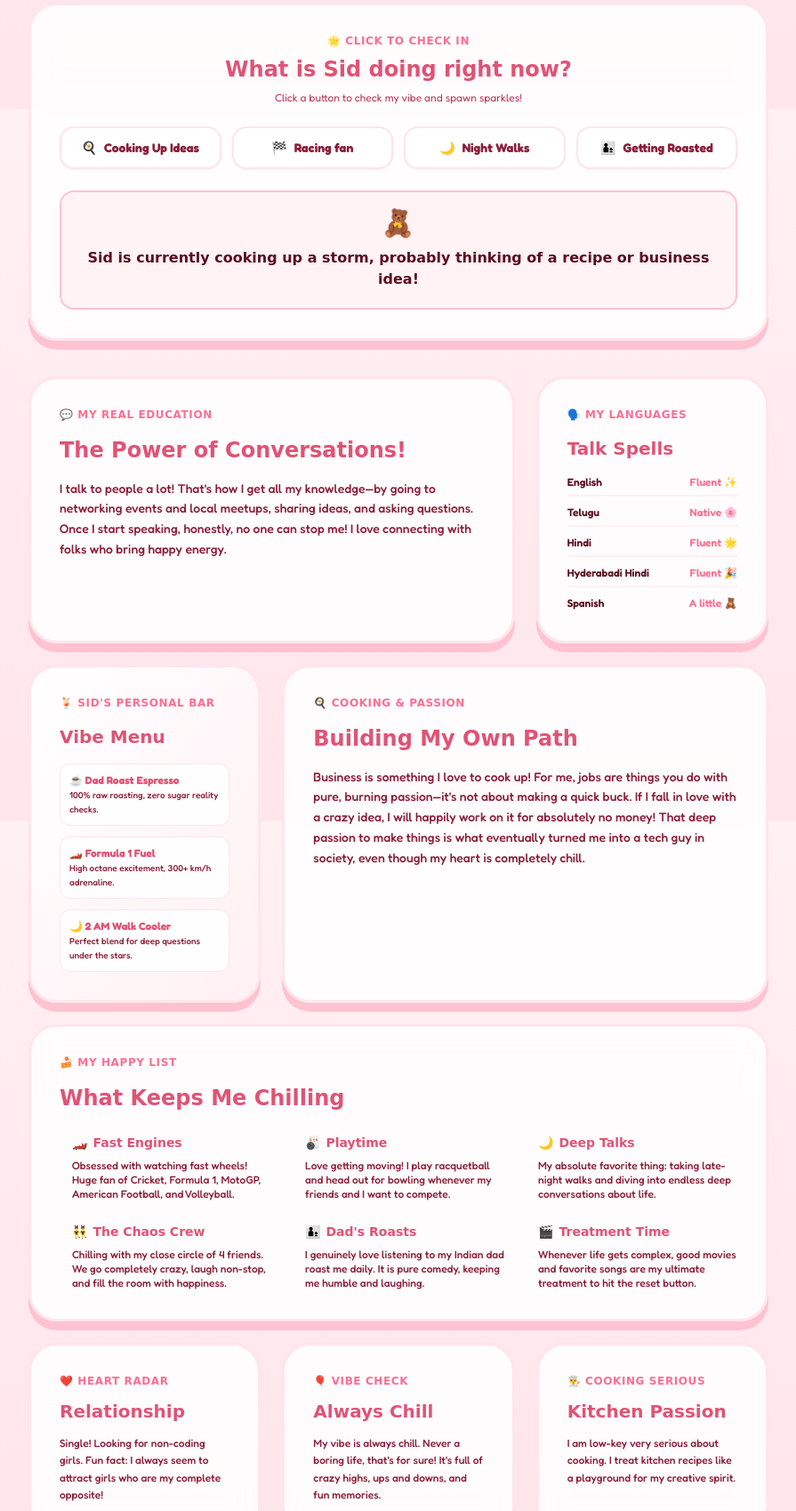
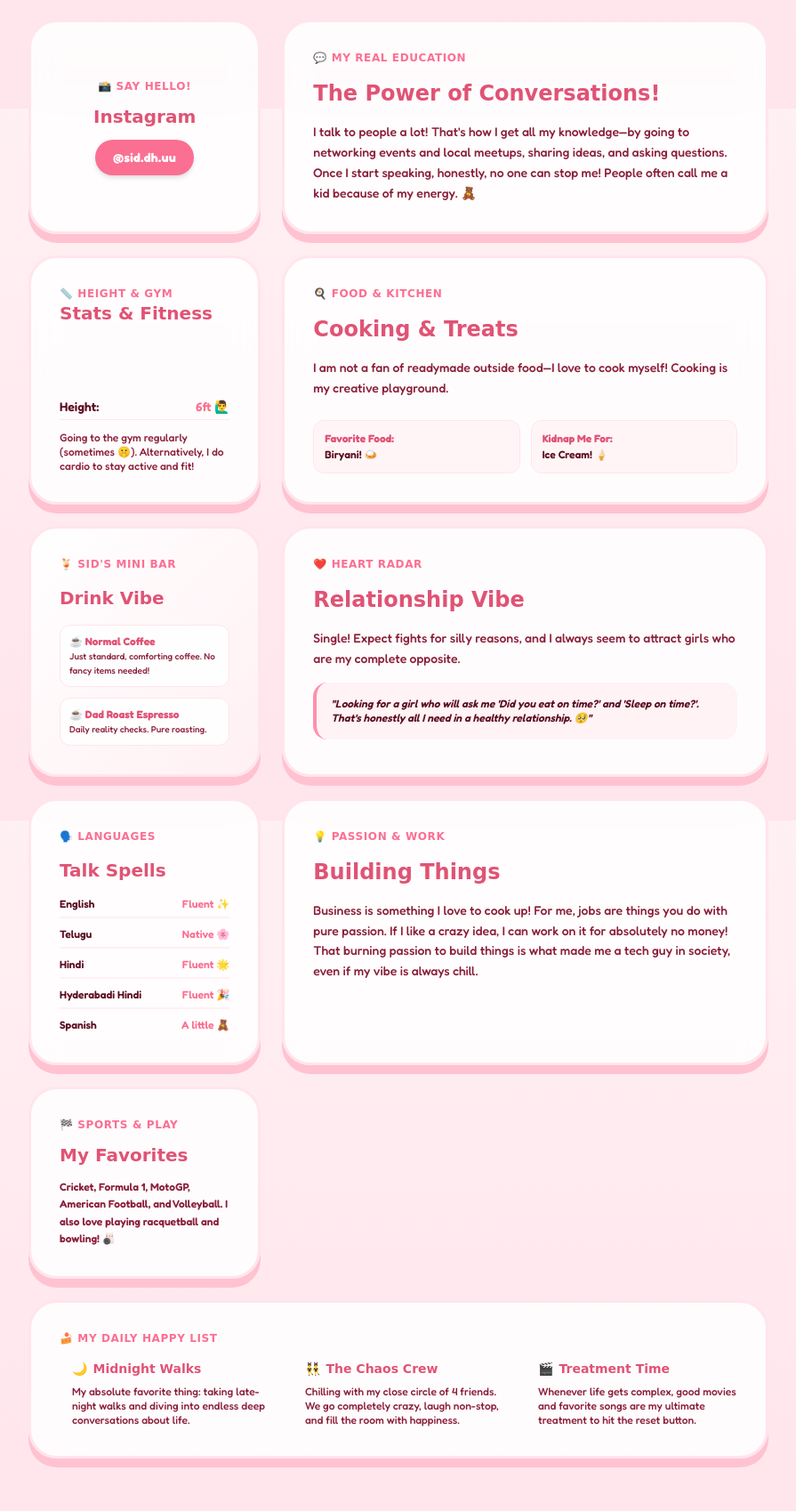
Before and after one commit to redsid5/siddartha-portfolio, a website: page sid.html in a window 1280 px wide. Shown: the part 678-2376 px from the top of the page at 89% size, without its empty margins (192-1087 px from the left). Drawn offline with nearby package versions, Linux system fonts and the light colour scheme; a web font is replaced by a local one.

Commit message:
style: update sid.html with final bio details, height, fitness routine, food details, and instagram link

```diff
--- a/sid.html
+++ b/sid.html
@@ -120,8 +120,8 @@
             <a href="index.html" class="text-pookie-500 hover:text-pookie-700 transition-colors flex items-center gap-1.5 px-3 py-1.5 rounded-full hover:bg-pookie-50">
                 <span>🏡</span> <span class="hidden sm:inline">Back Home</span>
             </a>
-            <a href="mailto:Siddarth.lbf341@gmail.com" class="text-pookie-500 hover:text-pookie-700 transition-colors flex items-center gap-1.5 px-3 py-1.5 rounded-full hover:bg-pookie-50">
-                <span>✉️</span> <span class="hidden sm:inline">Send Hello</span>
+            <a href="https://instagram.com/sid.dh.uu" target="_blank" class="text-pookie-500 hover:text-pookie-700 transition-colors flex items-center gap-1.5 px-3 py-1.5 rounded-full hover:bg-pookie-50">
+                <span>📸</span> <span>@sid.dh.uu</span>
             </a>
         </div>
     </nav>
@@ -143,13 +143,13 @@
 
                 <div class="space-y-4 text-center md:text-left flex-grow">
                     <div class="inline-flex items-center gap-1.5 px-4.5 py-1 rounded-full bg-pookie-50 border-2 border-pookie-200 font-playful text-xs text-pookie-500 font-bold">
-                        💖 Sid's Unfiltered Vibe
+                        💖 Getting to Know Sid
                     </div>
                     <h1 class="text-4xl sm:text-5xl font-extrabold tracking-tight font-playful text-pookie-600">
                         Hi, I'm Sid! ✨
                     </h1>
                     <p class="text-pookie-800 text-lg font-medium leading-relaxed max-w-xl">
-                        Talk to me with my <span class="text-pookie-600 font-bold">AI brain</span>, or just catch me chilling as Sid! Either way, I talk a lot and love sharing real, funny conversations.
+                        This page is about me! Just know what type of kid I am to start a conversation. The better you know me, the best conversation starts! 🌸
                     </p>
                 </div>
             </div>
@@ -166,53 +166,91 @@
             </div>
         </section>
 
-        <!-- Interactive Mood Board Section -->
-        <section class="pookie-card rounded-[2rem] p-6 sm:p-8 space-y-6">
-            <div class="text-center space-y-2">
-                <div class="font-playful text-xs text-pookie-500 font-bold uppercase tracking-wider">🌟 Click To Check In</div>
-                <h3 class="text-2xl font-bold font-playful text-pookie-600">What is Sid doing right now?</h3>
-                <p class="text-xs text-pookie-700">Click a button to check my vibe and spawn sparkles!</p>
-            </div>
-
-            <div class="grid grid-cols-2 sm:grid-cols-4 gap-3">
-                <button onclick="changeVibe('cooking')" class="py-3 px-4 rounded-2xl bg-white border-2 border-pookie-100 hover:border-pookie-300 text-pookie-800 font-bold text-sm shadow-sm transition-all active:scale-95 flex items-center justify-center gap-2">
-                    <span>🍳</span> Cooking Up Ideas
-                </button>
-                <button onclick="changeVibe('sports')" class="py-3 px-4 rounded-2xl bg-white border-2 border-pookie-100 hover:border-pookie-300 text-pookie-800 font-bold text-sm shadow-sm transition-all active:scale-95 flex items-center justify-center gap-2">
-                    <span>🏁</span> Racing fan
-                </button>
-                <button onclick="changeVibe('walks')" class="py-3 px-4 rounded-2xl bg-white border-2 border-pookie-100 hover:border-pookie-300 text-pookie-800 font-bold text-sm shadow-sm transition-all active:scale-95 flex items-center justify-center gap-2">
-                    <span>🌙</span> Night Walks
-                </button>
-                <button onclick="changeVibe('roast')" class="py-3 px-4 rounded-2xl bg-white border-2 border-pookie-100 hover:border-pookie-300 text-pookie-800 font-bold text-sm shadow-sm transition-all active:scale-95 flex items-center justify-center gap-2">
-                    <span>👨‍👦</span> Getting Roasted
-                </button>
-            </div>
-
-            <!-- Vibe Display Box -->
-            <div class="bg-pookie-50/80 border-2 border-pookie-200 rounded-2xl p-5 text-center transition-all duration-300 min-h-[90px] flex flex-col justify-center items-center">
-                <div id="vibeEmoji" class="text-3xl mb-1.5 float-animation">🧸</div>
-                <p id="vibeText" class="text-sm sm:text-base font-semibold text-pookie-900 font-playful">
-                    Sid is currently cooking up a storm, probably thinking of a recipe or business idea!
-                </p>
-            </div>
-        </section>
-
         <!-- Bento Grid Details -->
         <section class="grid grid-cols-1 md:grid-cols-3 gap-6">
 
-            <!-- Box 1: Conversation First -->
+            <!-- Instagram Link Card -->
+            <div class="pookie-card rounded-[2rem] p-6 sm:p-8 space-y-3 flex flex-col justify-center items-center text-center">
+                <div class="font-playful text-xs text-pookie-500 font-bold uppercase tracking-wider">📸 Say Hello!</div>
+                <h3 class="text-xl font-bold font-playful text-pookie-600">Instagram</h3>
+                <a href="https://instagram.com/sid.dh.uu" target="_blank" class="px-5 py-2.5 rounded-full bg-pookie-500 hover:bg-pookie-600 text-white font-bold text-sm tracking-wide transition-all shadow-md">
+                    @sid.dh.uu
+                </a>
+            </div>
+
+            <!-- Box: Conversations & Meetups -->
             <div class="md:col-span-2 pookie-card rounded-[2rem] p-6 sm:p-8 space-y-4">
                 <div class="font-playful text-xs text-pookie-500 font-bold uppercase tracking-wider">💬 My Real Education</div>
                 <h3 class="text-2xl font-bold font-playful text-pookie-600">The Power of Conversations!</h3>
                 <p class="text-pookie-800 text-sm leading-relaxed font-medium">
-                    I talk to people a lot! That's how I get all my knowledge—by going to networking events and local meetups, sharing ideas, and asking questions. Once I start speaking, honestly, no one can stop me! I love connecting with folks who bring happy energy.
+                    I talk to people a lot! That's how I get all my knowledge—by going to networking events and local meetups, sharing ideas, and asking questions. Once I start speaking, honestly, no one can stop me! People often call me a kid because of my energy. 🧸
                 </p>
             </div>
 
-            <!-- Box 2: Language Spells -->
+            <!-- Box: Height & Workout Vibe -->
+            <div class="pookie-card rounded-[2rem] p-6 sm:p-8 space-y-4 flex flex-col justify-between">
+                <div>
+                    <div class="font-playful text-xs text-pookie-500 font-bold uppercase tracking-wider">📏 Height & Gym</div>
+                    <h3 class="text-xl font-bold font-playful text-pookie-600">Stats & Fitness</h3>
+                </div>
+                <div class="space-y-2 text-sm text-pookie-900 font-semibold">
+                    <div class="flex justify-between border-b border-pookie-100 pb-1"><span>Height:</span><span class="text-pookie-500">6ft 🙋‍♂️</span></div>
+                    <div class="text-xs text-pookie-800 font-medium pt-1">
+                        Going to the gym regularly (sometimes 🤫). Alternatively, I do cardio to stay active and fit!
+                    </div>
+                </div>
+            </div>
+
+            <!-- Box: Food & Cooking Preferences -->
+            <div class="md:col-span-2 pookie-card rounded-[2rem] p-6 sm:p-8 space-y-4">
+                <div class="font-playful text-xs text-pookie-500 font-bold uppercase tracking-wider">🍳 Food & Kitchen</div>
+                <h3 class="text-2xl font-bold font-playful text-pookie-600">Cooking & Treats</h3>
+                <p class="text-pookie-800 text-sm leading-relaxed font-medium">
+                    I am not a fan of readymade outside food—I love to cook myself! Cooking is my creative playground.
+                </p>
+                <div class="grid grid-cols-1 sm:grid-cols-2 gap-3 pt-2 font-semibold text-xs text-pookie-900">
+                    <div class="bg-pookie-50/60 p-3 rounded-xl border border-pookie-100">
+                        <span class="block text-pookie-600 font-bold mb-0.5">Favorite Food:</span>
+                        Biryani! 🍛
+                    </div>
+                    <div class="bg-pookie-50/60 p-3 rounded-xl border border-pookie-100">
+                        <span class="block text-pookie-600 font-bold mb-0.5">Kidnap Me For:</span>
+                        Ice Cream! 🍦
+                    </div>
+                </div>
+            </div>
+
+            <!-- Box: Personal Mini Bar -->
+            <div class="pookie-card rounded-[2rem] p-6 sm:p-8 space-y-4 bg-gradient-to-br from-white to-pookie-50">
+                <div class="font-playful text-xs text-pookie-500 font-bold uppercase tracking-wider">🍹 Sid's Mini Bar</div>
+                <h3 class="text-xl font-bold font-playful text-pookie-600">Drink Vibe</h3>
+                <div class="space-y-3 text-xs text-pookie-950 font-medium">
+                    <div class="p-2.5 rounded-xl bg-white/90 border border-pookie-100">
+                        <div class="font-bold text-pookie-600">☕ Normal Coffee</div>
+                        <div class="text-[10px] text-pookie-800">Just standard, comforting coffee. No fancy items needed!</div>
+                    </div>
+                    <div class="p-2.5 rounded-xl bg-white/90 border border-pookie-100">
+                        <div class="font-bold text-pookie-600">☕ Dad Roast Espresso</div>
+                        <div class="text-[10px] text-pookie-800">Daily reality checks. Pure roasting.</div>
+                    </div>
+                </div>
+            </div>
+
+            <!-- Box: Relationship Goals -->
+            <div class="md:col-span-2 pookie-card rounded-[2rem] p-6 sm:p-8 space-y-4">
+                <div class="font-playful text-xs text-pookie-500 font-bold uppercase tracking-wider">❤️ Heart Radar</div>
+                <h3 class="text-2xl font-bold font-playful text-pookie-600">Relationship Vibe</h3>
+                <p class="text-pookie-800 text-sm leading-relaxed font-medium">
+                    Single! Expect fights for silly reasons, and I always seem to attract girls who are my complete opposite.
+                </p>
+                <div class="bg-pookie-50/80 p-4 rounded-2xl border-l-4 border-pookie-400 text-xs font-semibold text-pookie-900 italic">
+                    "Looking for a girl who will ask me 'Did you eat on time?' and 'Sleep on time?'. That's honestly all I need in a healthy relationship. 🥺"
+                </div>
+            </div>
+
+            <!-- Box: Languages Spells -->
             <div class="pookie-card rounded-[2rem] p-6 sm:p-8 space-y-4">
-                <div class="font-playful text-xs text-pookie-500 font-bold uppercase tracking-wider">🗣️ My Languages</div>
+                <div class="font-playful text-xs text-pookie-500 font-bold uppercase tracking-wider">🗣️ Languages</div>
                 <h3 class="text-xl font-bold font-playful text-pookie-600">Talk Spells</h3>
                 <div class="space-y-2.5 font-sans text-xs text-pookie-900 font-semibold">
                     <div class="flex justify-between border-b-2 border-pookie-50 pb-1.5"><span>English</span><span class="text-pookie-500">Fluent ✨</span></div>
@@ -223,56 +261,31 @@
                 </div>
             </div>
 
-            <!-- Box 3: Personal Mini Bar -->
-            <div class="md:col-span-1 pookie-card rounded-[2rem] p-6 sm:p-8 space-y-4 bg-gradient-to-br from-white to-pookie-50">
-                <div class="font-playful text-xs text-pookie-500 font-bold uppercase tracking-wider">🍹 Sid's Personal Bar</div>
-                <h3 class="text-xl font-bold font-playful text-pookie-600">Vibe Menu</h3>
-                <div class="space-y-3 text-xs text-pookie-950 font-medium">
-                    <div class="p-2.5 rounded-xl bg-white/90 border border-pookie-100">
-                        <div class="font-bold text-pookie-600">☕ Dad Roast Espresso</div>
-                        <div class="text-[10px] text-pookie-800">100% raw roasting, zero sugar reality checks.</div>
-                    </div>
-                    <div class="p-2.5 rounded-xl bg-white/90 border border-pookie-100">
-                        <div class="font-bold text-pookie-600">🏎️ Formula 1 Fuel</div>
-                        <div class="text-[10px] text-pookie-800">High octane excitement, 300+ km/h adrenaline.</div>
-                    </div>
-                    <div class="p-2.5 rounded-xl bg-white/90 border border-pookie-100">
-                        <div class="font-bold text-pookie-600">🌙 2 AM Walk Cooler</div>
-                        <div class="text-[10px] text-pookie-800">Perfect blend for deep questions under the stars.</div>
-                    </div>
-                </div>
-            </div>
-
-            <!-- Box 4: Business & Passion -->
+            <!-- Box: Business & Passion -->
             <div class="md:col-span-2 pookie-card rounded-[2rem] p-6 sm:p-8 space-y-4">
-                <div class="font-playful text-xs text-pookie-500 font-bold uppercase tracking-wider">🍳 Cooking & Passion</div>
-                <h3 class="text-2xl font-bold font-playful text-pookie-600">Building My Own Path</h3>
+                <div class="font-playful text-xs text-pookie-500 font-bold uppercase tracking-wider">💡 Passion & Work</div>
+                <h3 class="text-2xl font-bold font-playful text-pookie-600">Building Things</h3>
                 <p class="text-pookie-800 text-sm leading-relaxed font-medium">
-                    Business is something I love to cook up! For me, jobs are things you do with pure, burning passion—it's not about making a quick buck. If I fall in love with a crazy idea, I will happily work on it for absolutely no money! That deep passion to make things is what eventually turned me into a tech guy in society, even though my heart is completely chill.
+                    Business is something I love to cook up! For me, jobs are things you do with pure passion. If I like a crazy idea, I can work on it for absolutely no money! That burning passion to build things is what made me a tech guy in society, even if my vibe is always chill.
                 </p>
             </div>
 
-            <!-- Box 5: Things I Love -->
+            <!-- Box: Favorite Sports & Activities -->
+            <div class="pookie-card rounded-[2rem] p-6 sm:p-8 space-y-3">
+                <div class="font-playful text-xs text-pookie-500 font-bold uppercase tracking-wider">🏁 Sports & Play</div>
+                <h3 class="text-xl font-bold font-playful text-pookie-600">My Favorites</h3>
+                <p class="text-pookie-800 text-xs leading-relaxed font-medium font-semibold">
+                    Cricket, Formula 1, MotoGP, American Football, and Volleyball. I also love playing racquetball and bowling! 🎳
+                </p>
+            </div>
+
+            <!-- Box: Hobbies & Walks -->
             <div class="md:col-span-3 pookie-card rounded-[2rem] p-6 sm:p-8 space-y-4">
-                <div class="font-playful text-xs text-pookie-500 font-bold uppercase tracking-wider">🍰 My Happy List</div>
-                <h3 class="text-2xl font-bold font-playful text-pookie-600">What Keeps Me Chilling</h3>
-
-                <div class="grid grid-cols-1 sm:grid-cols-2 lg:grid-cols-3 gap-6 pt-2 text-sm text-pookie-900">
+                <div class="font-playful text-xs text-pookie-500 font-bold uppercase tracking-wider">🍰 My Daily Happy List</div>
+                <div class="grid grid-cols-1 sm:grid-cols-3 gap-6 text-sm text-pookie-900">
                     <div class="space-y-2 border-l-3 border-pookie-200 pl-3.5">
                         <div class="font-playful text-sm text-pookie-600 font-bold flex items-center gap-1.5">
-                            <span>🏎️</span> Fast Engines
-                        </div>
-                        <p class="text-xs text-pookie-800 font-medium">Obsessed with watching fast wheels! Huge fan of Cricket, Formula 1, MotoGP, American Football, and Volleyball.</p>
-                    </div>
-                    <div class="space-y-2 border-l-3 border-pookie-200 pl-3.5">
-                        <div class="font-playful text-sm text-pookie-600 font-bold flex items-center gap-1.5">
-                            <span>🎳</span> Playtime
-                        </div>
-                        <p class="text-xs text-pookie-800 font-medium">Love getting moving! I play racquetball and head out for bowling whenever my friends and I want to compete.</p>
-                    </div>
-                    <div class="space-y-2 border-l-3 border-pookie-200 pl-3.5">
-                        <div class="font-playful text-sm text-pookie-600 font-bold flex items-center gap-1.5">
-                            <span>🌙</span> Deep Talks
+                            <span>🌙</span> Midnight Walks
                         </div>
                         <p class="text-xs text-pookie-800 font-medium">My absolute favorite thing: taking late-night walks and diving into endless deep conversations about life.</p>
                     </div>
@@ -284,44 +297,11 @@
                     </div>
                     <div class="space-y-2 border-l-3 border-pookie-200 pl-3.5">
                         <div class="font-playful text-sm text-pookie-600 font-bold flex items-center gap-1.5">
-                            <span>👨‍👦</span> Dad's Roasts
-                        </div>
-                        <p class="text-xs text-pookie-800 font-medium">I genuinely love listening to my Indian dad roast me daily. It is pure comedy, keeping me humble and laughing.</p>
-                    </div>
-                    <div class="space-y-2 border-l-3 border-pookie-200 pl-3.5">
-                        <div class="font-playful text-sm text-pookie-600 font-bold flex items-center gap-1.5">
                             <span>🎬</span> Treatment Time
                         </div>
                         <p class="text-xs text-pookie-800 font-medium">Whenever life gets complex, good movies and favorite songs are my ultimate treatment to hit the reset button.</p>
                     </div>
                 </div>
-            </div>
-
-            <!-- Box 6: Relationship Status -->
-            <div class="pookie-card rounded-[2rem] p-6 sm:p-8 space-y-3">
-                <div class="font-playful text-xs text-pookie-500 font-bold uppercase tracking-wider">❤️ Heart Radar</div>
-                <h3 class="text-xl font-bold font-playful text-pookie-600">Relationship</h3>
-                <p class="text-pookie-800 text-xs leading-relaxed font-medium">
-                    Single! Looking for non-coding girls. Fun fact: I always seem to attract girls who are my complete opposite!
-                </p>
-            </div>
-
-            <!-- Box 7: Vibe -->
-            <div class="pookie-card rounded-[2rem] p-6 sm:p-8 space-y-3">
-                <div class="font-playful text-xs text-pookie-500 font-bold uppercase tracking-wider">🎈 Vibe Check</div>
-                <h3 class="text-xl font-bold font-playful text-pookie-600">Always Chill</h3>
-                <p class="text-pookie-800 text-xs leading-relaxed font-medium">
-                    My vibe is always chill. Never a boring life, that's for sure! It's full of crazy highs, ups and downs, and fun memories.
-                </p>
-            </div>
-
-            <!-- Box 8: Cooking -->
-            <div class="pookie-card rounded-[2rem] p-6 sm:p-8 space-y-3">
-                <div class="font-playful text-xs text-pookie-500 font-bold uppercase tracking-wider">👨‍🍳 Cooking serious</div>
-                <h3 class="text-xl font-bold font-playful text-pookie-600">Kitchen Passion</h3>
-                <p class="text-pookie-800 text-xs leading-relaxed font-medium">
-                    I am low-key very serious about cooking. I treat kitchen recipes like a playground for my creative spirit.
-                </p>
             </div>
 
         </section>
@@ -343,7 +323,7 @@
         made with 💖 by sid // 2026
     </footer>
 
-    <!-- Interactive Canvas Particle Script & Vibe Script -->
+    <!-- Interactive Canvas Particle Script -->
     <script>
         // --- Particle Sparkle System ---
         const canvas = document.getElementById('sparkleCanvas');
@@ -458,52 +438,6 @@
             requestAnimationFrame(animateParticles);
         }
         animateParticles();
-
-        // --- Mood Selector System ---
-        const vibes = {
-            cooking: {
-                emoji: '🍳',
-                text: 'Sid is currently: In the kitchen, testing flavors or cooking up a crazy business plan! 💡'
-            },
-            sports: {
-                emoji: '🏁',
-                text: 'Sid is currently: Watching Formula 1 or shouting over a Cricket match! 🏎️'
-            },
-            walks: {
-                emoji: '🌌',
-                text: 'Sid is currently: On a late-night walk, having deep, endless chats about life. 🌙'
-            },
-            roast: {
-                emoji: '👨‍👦',
-                text: 'Sid is currently: Genuinely laughing at my dad\'s hilarious roasts! 😂'
-            }
-        };
-
-        function changeVibe(vibeKey) {
-            const vibe = vibes[vibeKey];
-            if (!vibe) return;
-
-            // Trigger burst of particles at the center of the display card
-            const displayBox = document.getElementById('vibeEmoji').parentElement;
-            const rect = displayBox.getBoundingClientRect();
-            const centerX = rect.left + rect.width / 2;
-            const centerY = rect.top + rect.height / 2;
-            spawnBurst(centerX, centerY, 25);
-
-            // Update DOM with bouncy transition
-            const emojiEl = document.getElementById('vibeEmoji');
-            const textEl = document.getElementById('vibeText');
-
-            emojiEl.style.transform = 'scale(0)';
-            textEl.style.opacity = '0';
-
-            setTimeout(() => {
-                emojiEl.textContent = vibe.emoji;
-                textEl.textContent = vibe.text;
-                emojiEl.style.transform = 'scale(1)';
-                textEl.style.opacity = '1';
-            }, 150);
-        }
     </script>
 </body>
 </html>
```
